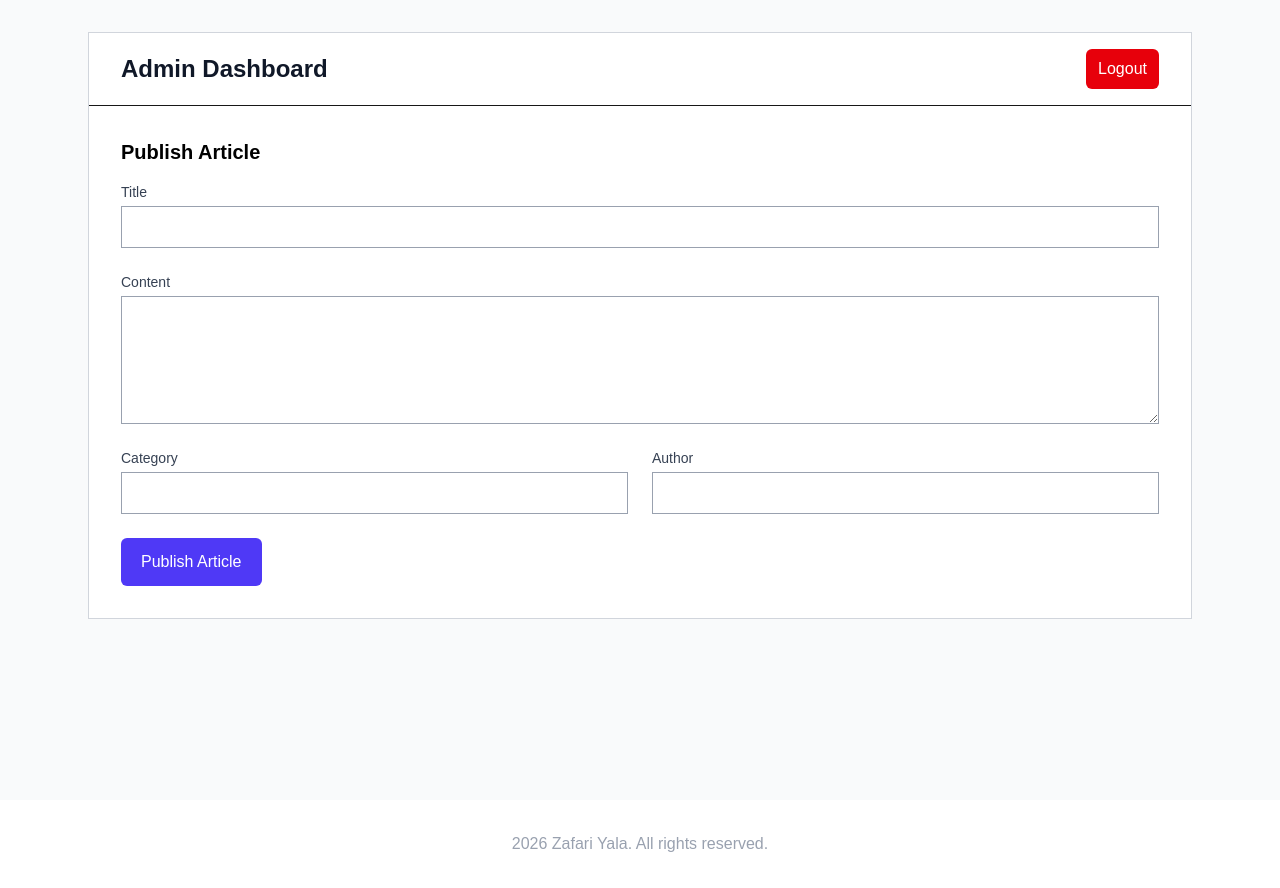
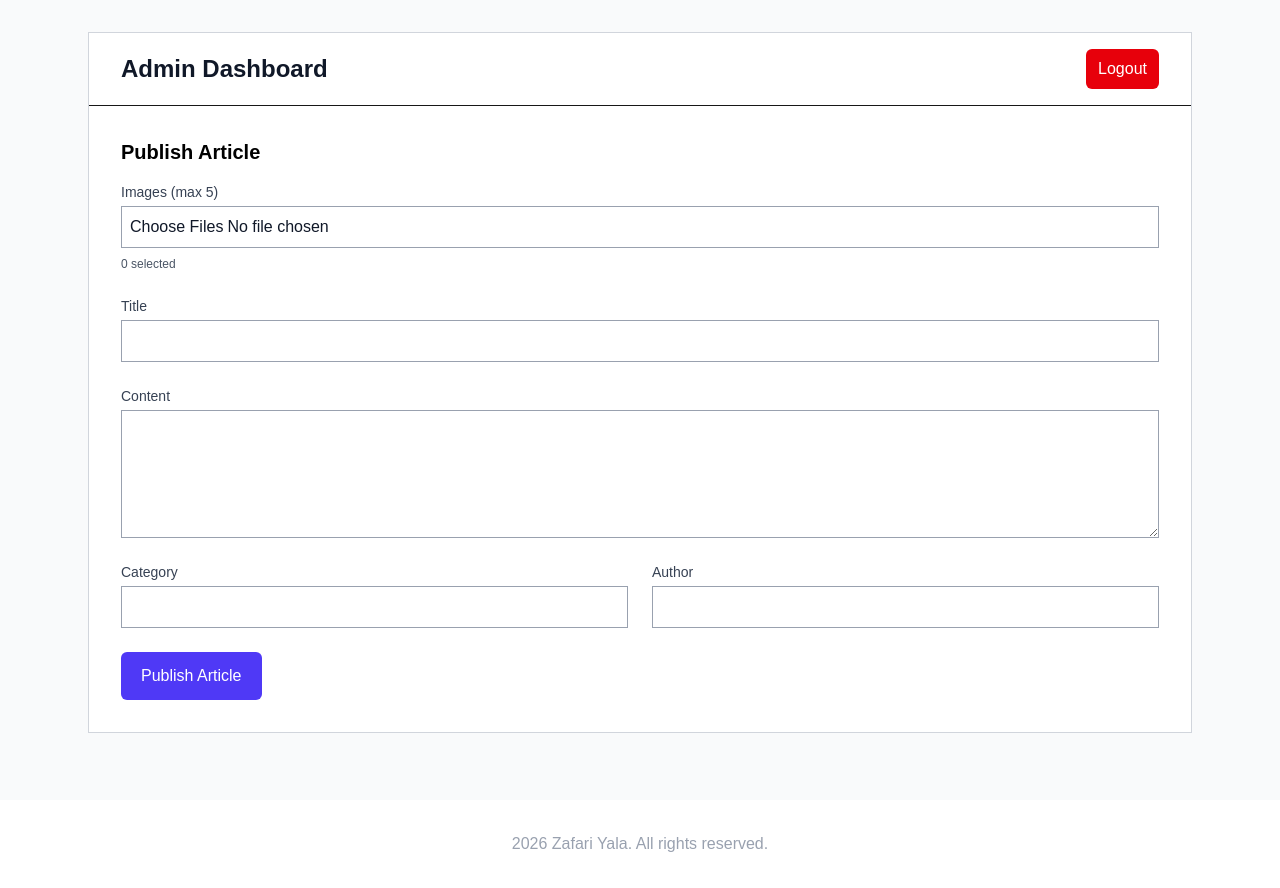
Before and after one commit to vibutoursandsafari/zafari-yala, a Next.js app: page /admin in a window 1280 px wide. Built offline with nearby package versions, Linux system fonts and the light colour scheme; no server answers; sample sign-in values are in the browser's storage.

Commit message:
Admin dashboard with articles publish with image uploads, updated articles page

```diff
--- a/src/app/admin/page.tsx
+++ b/src/app/admin/page.tsx
@@ -1,6 +1,6 @@
 'use client';
 
-import { useEffect, useState } from 'react';
+import { useEffect, useRef, useState } from 'react';
 import { useRouter } from 'next/navigation';
 import { useAuth } from '@/contexts/AuthContext';
 
@@ -30,6 +30,18 @@ export default function AdminDashboard() {
   const [author, setAuthor] = useState('');
   const [saving, setSaving] = useState(false);
   const [message, setMessage] = useState<string | null>(null);
+  const [selectedFiles, setSelectedFiles] = useState<File[]>([]);
+  const fileInputRef = useRef<HTMLInputElement | null>(null);
+
+  const handleFilesChange = (e: React.ChangeEvent<HTMLInputElement>) => {
+    const files = Array.from(e.target.files || []);
+    if (files.length > 5) {
+      setMessage('Maximum 5 images allowed');
+      setSelectedFiles(files.slice(0, 5));
+      return;
+    }
+    setSelectedFiles(files);
+  };
 
   const handleSubmit = async (e: React.FormEvent) => {
     e.preventDefault();
@@ -39,12 +51,50 @@ export default function AdminDashboard() {
       return;
     }
 
+    if (selectedFiles.length > 5) {
+      setMessage('Maximum 5 images allowed');
+      return;
+    }
+
+    if (!user) {
+      setMessage('Unauthorized');
+      return;
+    }
+
+    const token = await user.getIdToken();
+
     setSaving(true);
     try {
+      // Upload images first (if any)
+      const uploadedImages: Array<{ url: string; publicId?: string }> = [];
+      for (const file of selectedFiles) {
+        const formData = new FormData();
+        formData.append('file', file);
+
+        const uploadRes = await fetch('/api/articles/upload', {
+          method: 'POST',
+          headers: {
+            Authorization: `Bearer ${token}`,
+          },
+          body: formData,
+        });
+
+        if (!uploadRes.ok) {
+          const uploadData = await uploadRes.json().catch(() => ({}));
+          throw new Error(uploadData?.error || 'Failed to upload image');
+        }
+
+        const uploadData = await uploadRes.json();
+        uploadedImages.push({ url: uploadData.url, publicId: uploadData.publicId });
+      }
+
       const res = await fetch('/api/articles', {
         method: 'POST',
-        headers: { 'Content-Type': 'application/json' },
-        body: JSON.stringify({ title, content, category, author }),
+        headers: {
+          'Content-Type': 'application/json',
+          Authorization: `Bearer ${token}`,
+        },
+        body: JSON.stringify({ title, content, category, author, images: uploadedImages }),
       });
 
       if (!res.ok) {
@@ -58,6 +108,10 @@ export default function AdminDashboard() {
       setContent('');
       setCategory('');
       setAuthor('');
+      setSelectedFiles([]);
+      if (fileInputRef.current) {
+        fileInputRef.current.value = '';
+      }
     } catch (err: unknown) {
       setMessage(err instanceof Error ? err.message : 'Failed to create article');
     } finally {
@@ -96,6 +150,21 @@ export default function AdminDashboard() {
             <section>
               <h2 className="text-xl text-black font-semibold mb-4">Publish Article</h2>
               <form onSubmit={handleSubmit} className="space-y-6">
+                <div>
+                  <label className="block text-sm font-medium text-gray-700">Images (max 5)</label>
+                  <input
+                    ref={fileInputRef}
+                    type="file"
+                    accept="image/*"
+                    multiple
+                    onChange={handleFilesChange}
+                    className="mt-1 block w-full border border-gray-400 p-2 text-gray-900"
+                  />
+                  <div className="mt-2 text-xs text-gray-600">
+                    {selectedFiles.length} selected
+                  </div>
+                </div>
+
                 <div>
                   <label className="block text-sm font-medium text-gray-700">Title</label>
                   <input
--- a/src/app/articles/page.tsx
+++ b/src/app/articles/page.tsx
@@ -74,7 +74,7 @@ export default function ArticlesPage() {
                 id={article.id}
                 title={article.title}
                 content={article.content}
-                image={article.image || '/assets/images/about1.jpg'}
+                image={(article.images && article.images.length > 0) ? article.images[0].url : '/assets/images/about1.jpg'}
                 category={article.category}
                 author={article.author}
                 createdDate={typeof article.created_at === 'string' ? article.created_at : article.created_at.toISOString()}
--- a/src/services/articleService.ts
+++ b/src/services/articleService.ts
@@ -18,7 +18,11 @@ export async function getArticles(): Promise<Article[]> {
         category: data.category || '',
         author: data.author || '',
         created_at: data.created_at?.toDate?.() || data.created_at || new Date(),
-        image: '/assets/images/about1.jpg', // temporary placeholder image
+        // support multiple images stored as an array of { url, publicId }
+        images: Array.isArray(data.images)
+          ? data.images.map((img: any) => ({ url: img.url || img, publicId: img.publicId }))
+          : undefined,
+        // Note: single-image fallback removed; use `images` array instead
       });
     });
 
--- /dev/null
+++ b/src/types/articleImage.ts
@@ -0,0 +1,4 @@
+export type ArticleImage = {
+  url: string;
+  publicId?: string;
+};
```
